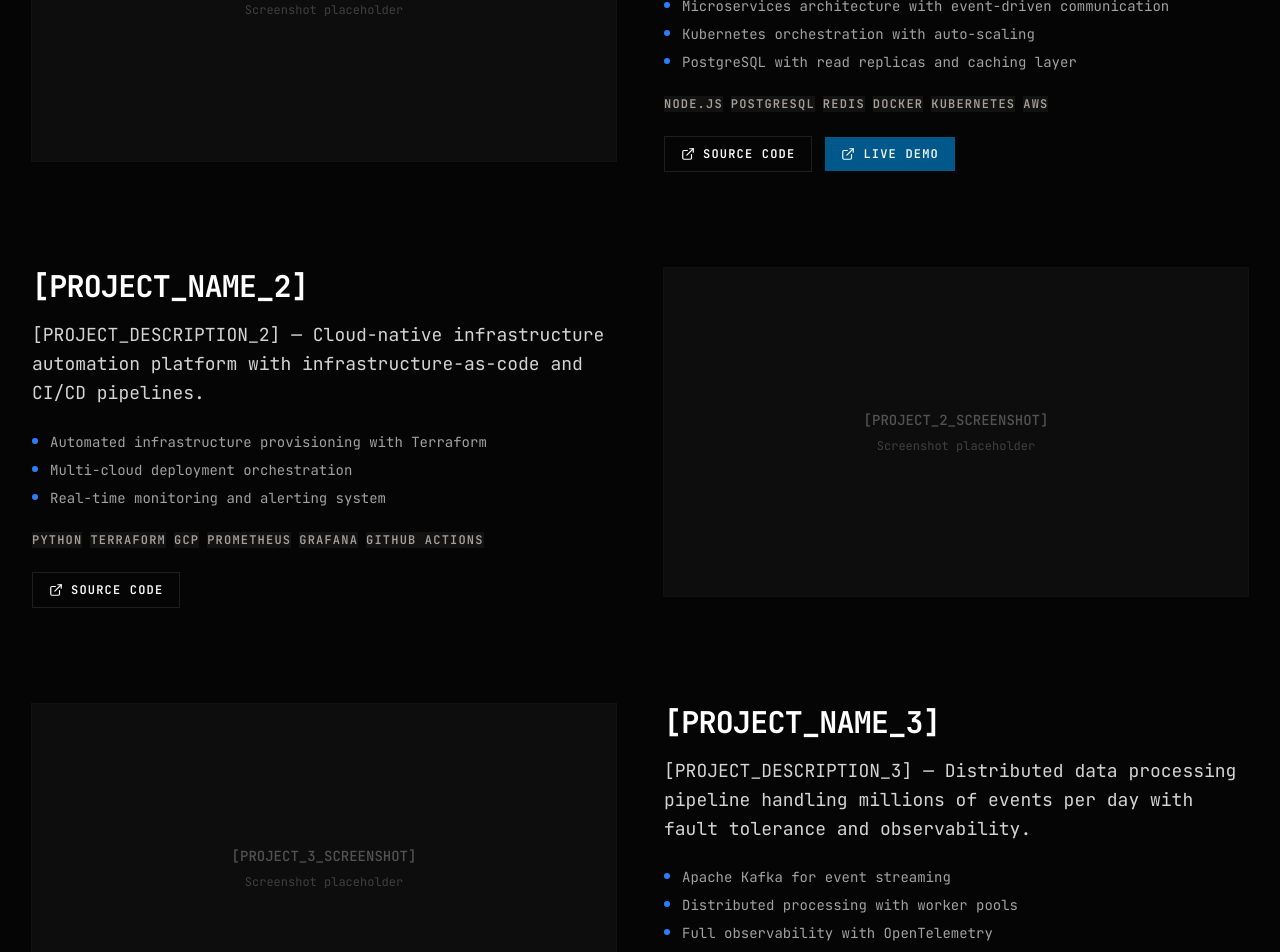
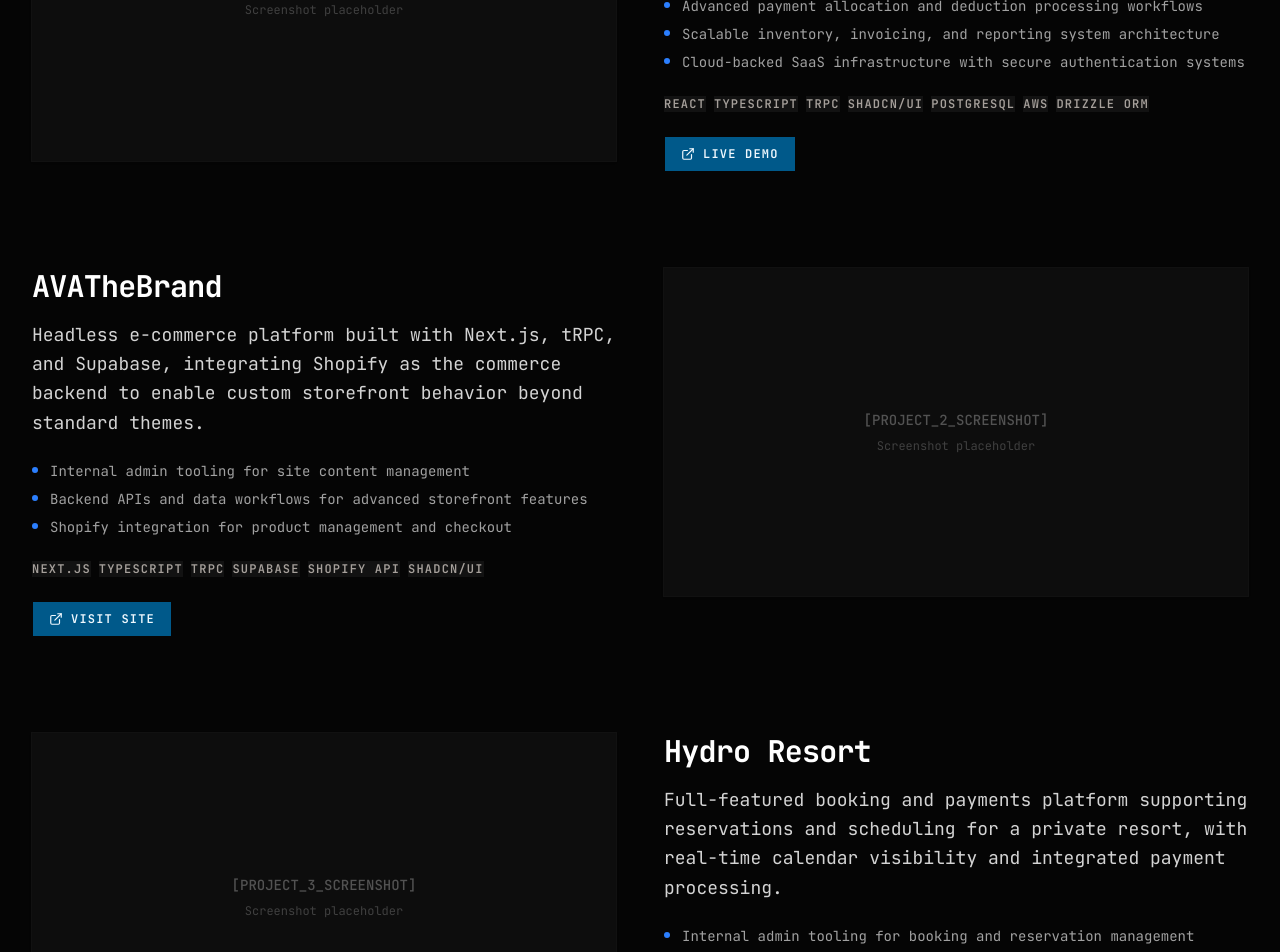
Before and after one commit to marcotheo/myportfolio, a Next.js app: page / in a window 1280 px wide. Shown: the part 1280-2232 px from the top of the page. Built offline with nearby package versions, Linux system fonts and the light colour scheme.

Commit message:
small updates

```diff
--- a/components/sections/projects.tsx
+++ b/components/sections/projects.tsx
@@ -14,48 +14,73 @@
   stack: string[]
   github?: string
   demo?: string
+  demoLabel?: string
   image: string
 }
 
 const projects: Project[] = [
   {
-    title: "[PROJECT_NAME_1]",
+    title: "KardOps ERP",
     description:
-      "[PROJECT_DESCRIPTION_1] — A scalable SaaS platform built with microservices architecture, handling real-time processing and high-throughput workloads.",
+      "A backend-focused ERP platform built to streamline inventory operations, invoicing, payment allocation, reporting, and business workflows at scale.",
     highlights: [
-      "Microservices architecture with event-driven communication",
-      "Kubernetes orchestration with auto-scaling",
-      "PostgreSQL with read replicas and caching layer",
+      "Advanced payment allocation and deduction processing workflows",
+      "Scalable inventory, invoicing, and reporting system architecture",
+      "Cloud-backed SaaS infrastructure with secure authentication systems",
     ],
-    stack: ["Node.js", "PostgreSQL", "Redis", "Docker", "Kubernetes", "AWS"],
+    stack: [
+      "React",
+      "TypeScript",
+      "TRPC",
+      "shadcn/ui",
+      "PostgreSQL",
+      "AWS",
+      "Drizzle ORM",
+    ],
     github: "[GITHUB_PROJECT_1_URL]",
     demo: "[DEMO_PROJECT_1_URL]",
     image: "[PROJECT_1_SCREENSHOT]",
   },
   {
-    title: "[PROJECT_NAME_2]",
+    title: "AVATheBrand",
     description:
-      "[PROJECT_DESCRIPTION_2] — Cloud-native infrastructure automation platform with infrastructure-as-code and CI/CD pipelines.",
+      "Headless e-commerce platform built with Next.js, tRPC, and Supabase, integrating Shopify as the commerce backend to enable custom storefront behavior beyond standard themes.",
     highlights: [
-      "Automated infrastructure provisioning with Terraform",
-      "Multi-cloud deployment orchestration",
-      "Real-time monitoring and alerting system",
+      "Internal admin tooling for site content management",
+      "Backend APIs and data workflows for advanced storefront features",
+      "Shopify integration for product management and checkout",
     ],
-    stack: ["Python", "Terraform", "GCP", "Prometheus", "Grafana", "GitHub Actions"],
-    github: "[GITHUB_PROJECT_2_URL]",
+    stack: [
+      "Next.js",
+      "TypeScript",
+      "tRPC",
+      "Supabase",
+      "Shopify API",
+      "shadcn/ui",
+    ],
+    demo: "https://avathebrand.com",
+    demoLabel: "Visit Site",
     image: "[PROJECT_2_SCREENSHOT]",
   },
   {
-    title: "[PROJECT_NAME_3]",
+    title: "Hydro Resort",
     description:
-      "[PROJECT_DESCRIPTION_3] — Distributed data processing pipeline handling millions of events per day with fault tolerance and observability.",
+      "Full-featured booking and payments platform supporting reservations and scheduling for a private resort, with real-time calendar visibility and integrated payment processing.",
     highlights: [
-      "Apache Kafka for event streaming",
-      "Distributed processing with worker pools",
-      "Full observability with OpenTelemetry",
+      "Internal admin tooling for booking and reservation management",
+      "PayMongo payment gateway integration",
+      "Google Calendar API for real-time booking visibility",
     ],
-    stack: ["Go", "Kafka", "MongoDB", "Docker", "Datadog", "AWS Lambda"],
-    github: "[GITHUB_PROJECT_3_URL]",
+    stack: [
+      "Next.js",
+      "TypeScript",
+      "tRPC",
+      "MongoDB",
+      "shadcn/ui",
+      "PayMongo",
+    ],
+    demo: "https://www.hydroresortmnl.com/",
+    demoLabel: "Visit Site",
     image: "[PROJECT_3_SCREENSHOT]",
   },
 ]
@@ -167,23 +192,6 @@
                 </div>
 
                 <div className="flex flex-wrap gap-3">
-                  {project.github && (
-                    <Button
-                      variant="outline"
-                      size="sm"
-                      className="gap-2"
-                      asChild
-                    >
-                      <a
-                        href={project.github}
-                        target="_blank"
-                        rel="noopener noreferrer"
-                      >
-                        <ExternalLink className="h-4 w-4" />
-                        Source Code
-                      </a>
-                    </Button>
-                  )}
                   {project.demo && (
                     <Button size="sm" className="gap-2" asChild>
                       <a
@@ -192,7 +200,7 @@
                         rel="noopener noreferrer"
                       >
                         <ExternalLink className="h-4 w-4" />
-                        Live Demo
+                        {project.demoLabel || "Live Demo"}
                       </a>
                     </Button>
                   )}
```
